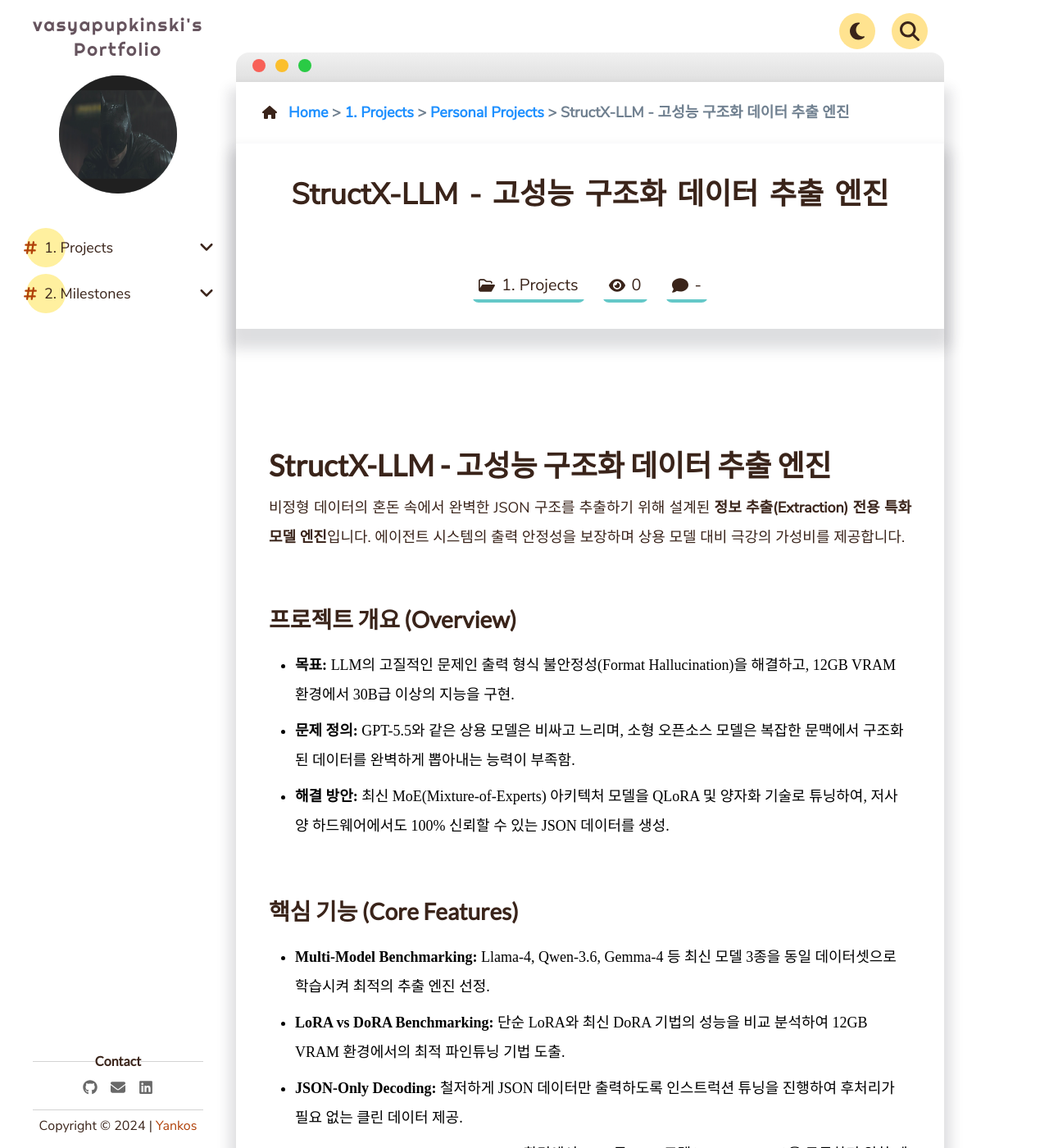
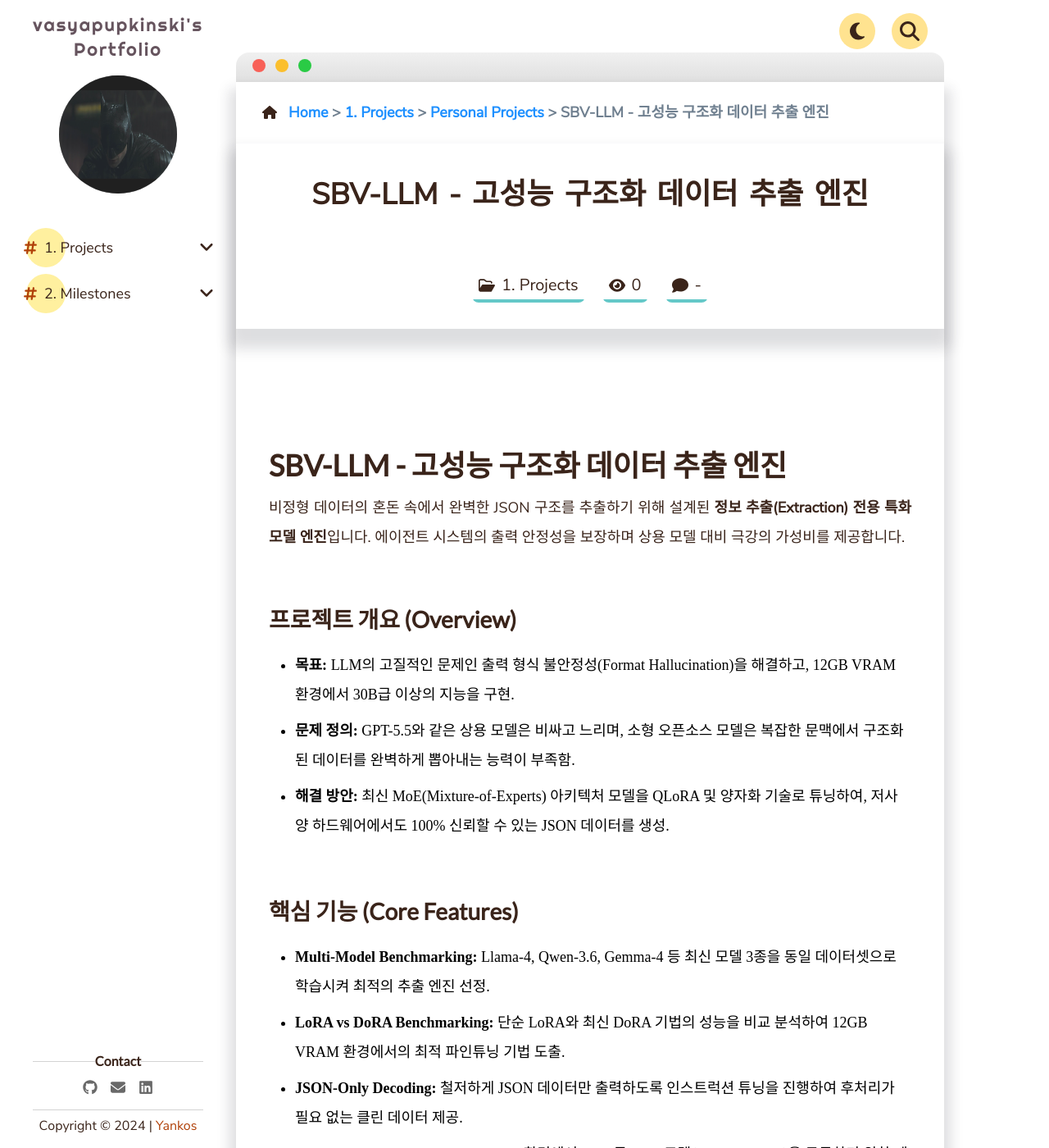
Before and after one commit to vasyapupkinski/vasyapupkinski.github.io, a Jekyll site: the page built from _pages/1. Projects/Personal Projects/structx-llm-json-extractor.md, in a window 1280 px wide and 1400 px high. Shown: the whole window at 82% size. Built offline with Jekyll 4.4.1, drawn with Linux system fonts in a browser that asks for light colours; comment, search, counter and statistics services are not loaded; some of the changed text lies outside the part shown.

Commit message:
docs: Rebrand StructX to SBV-LLM (Struct Bee Vector)

```diff
--- a/_pages/1. Projects/Personal Projects/devoffs-ai-jobaggregator.md
+++ b/_pages/1. Projects/Personal Projects/devoffs-ai-jobaggregator.md
@@ -25,7 +25,7 @@ date: 2026-05-05
 
 ## 아키텍처 및 파이프라인 (Architecture)
 - **Data Collection:** Celery Beat 기반 스케줄러와 Crawl4AI를 활용하여 타겟 플랫폼의 채용 공고를 마크다운 형식으로 정기 수집.
-- **Processing / AI:** 직접 파인튜닝한 **StructX-LLM(Core Engine)**을 연동하여 수집된 마크다운에서 스택 및 요약 데이터를 100% 규격화된 JSON으로 추출. 상용 모델 대비 비용을 절감하면서도 에이전트의 안정성 확보.
+- **Processing / AI:** 직접 파인튜닝한 **SBV-LLM(Core Engine)**을 연동하여 수집된 마크다운에서 스택 및 요약 데이터를 100% 규격화된 JSON으로 추출. 상용 모델 대비 비용을 절감하면서도 에이전트의 안정성 확보.
 - **Serving / Frontend:** FastAPI를 통해 정제된 데이터를 서빙하며, SSE(Server-Sent Events)를 활용하여 AI 분석 과정을 실시간 스트리밍. Redis를 통해 검색 쿼리 및 대화 상태 캐싱.
 
 ## 기술 스택 (Tech Stack)
--- a/_pages/1. Projects/Personal Projects/structx-llm-json-extractor.md
+++ b/_pages/1. Projects/Personal Projects/structx-llm-json-extractor.md
@@ -1,13 +1,13 @@
 ---
 layout: page
-title: "StructX-LLM - 고성능 구조화 데이터 추출 엔진"
+title: "SBV-LLM - 고성능 구조화 데이터 추출 엔진"
 category: "1. Projects / Personal Projects"
 status: "In Progress"
 order: 5
 date: 2026-05-11
 ---
 
-# StructX-LLM - 고성능 구조화 데이터 추출 엔진
+# SBV-LLM - 고성능 구조화 데이터 추출 엔진
 
 비정형 데이터의 혼돈 속에서 완벽한 JSON 구조를 추출하기 위해 설계된 **정보 추출(Extraction) 전용 특화 모델 엔진**입니다. 에이전트 시스템의 출력 안정성을 보장하며 상용 모델 대비 극강의 가성비를 제공합니다.
 
@@ -21,7 +21,7 @@ date: 2026-05-11
 - **LoRA vs DoRA Benchmarking:** 단순 LoRA와 최신 DoRA 기법의 성능을 비교 분석하여 12GB VRAM 환경에서의 최적 파인튜닝 기법 도출.
 - **JSON-Only Decoding:** 철저하게 JSON 데이터만 출력하도록 인스트럭션 튜닝을 진행하여 후처리가 필요 없는 클린 데이터 제공.
 - **VRAM Optimization:** 12GB VRAM 환경에서 100B급 MoE 모델(Llama-4 Scout)을 구동하기 위한 메모리 최적화 레이어 오프로딩 적용.
-- **Structured Scoring:** 추출된 정보의 정확도뿐만 아니라 JSON 스키마 준수율을 정량적으로 측정하는 독자적인 벤치마킹 지표 구축.
+- **SBV-LLM Structured Scoring:** 추출된 정보의 정확도뿐만 아니라 JSON 스키마 준수율을 정량적으로 측정하는 독자적인 벤치마킹 지표 구축.
 
 ## 기술 구현 및 최적화 (Technical Implementation)
 - **QLoRA 파인튜닝:** `Unsloth`와 `PEFT`를 활용하여 학습 속도를 2배 이상 가속화하고 메모리 점유율을 70% 절감. (`use_dora=True` 옵션을 통한 성능 최적화 포함)
--- a/_pages/1. Projects/Personal Projects/viralinsight-ai-viralprediction.md
+++ b/_pages/1. Projects/Personal Projects/viralinsight-ai-viralprediction.md
@@ -24,7 +24,7 @@ date: 2026-05-04
 
 ## 아키텍처 및 파이프라인 (Architecture)
 - **Data Collection:** PRAW(Reddit API) 및 YouTube Data API를 연동하여 타겟 서브레딧과 키워드의 실시간 피드 수집.
-- **Processing / AI:** Redis 큐와 Celery 워커를 활용하여 비동기 지연 재조회(Delayed Retry) 파이프라인 구성. 직접 파인튜닝한 **StructX-LLM(Core Engine)**을 활용하여 댓글 내 논쟁성/감정 지수를 정밀 수치화한 후 XGBoost 추론 수행.
+- **Processing / AI:** Redis 큐와 Celery 워커를 활용하여 비동기 지연 재조회(Delayed Retry) 파이프라인 구성. 직접 파인튜닝한 **SBV-LLM(Core Engine)**을 활용하여 댓글 내 논쟁성/감정 지수를 정밀 수치화한 후 XGBoost 추론 수행.
 - **Serving / Frontend:** Streamlit 기반 대시보드를 구축하여 예측 랭킹 시각화 및 텔레그램 봇(Telegram Bot API)을 통한 즉각적인 알림 전송.
 
 ## 기술 스택 (Tech Stack)
```
